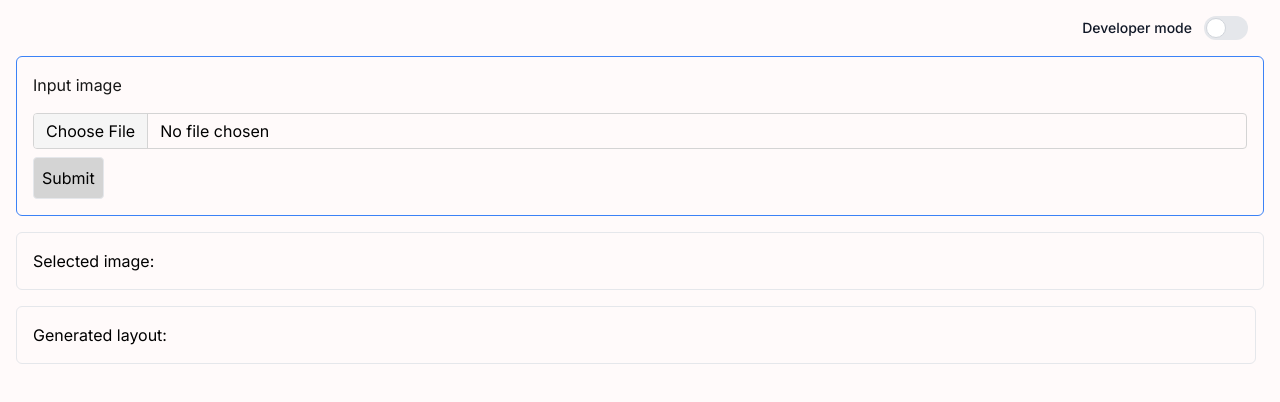
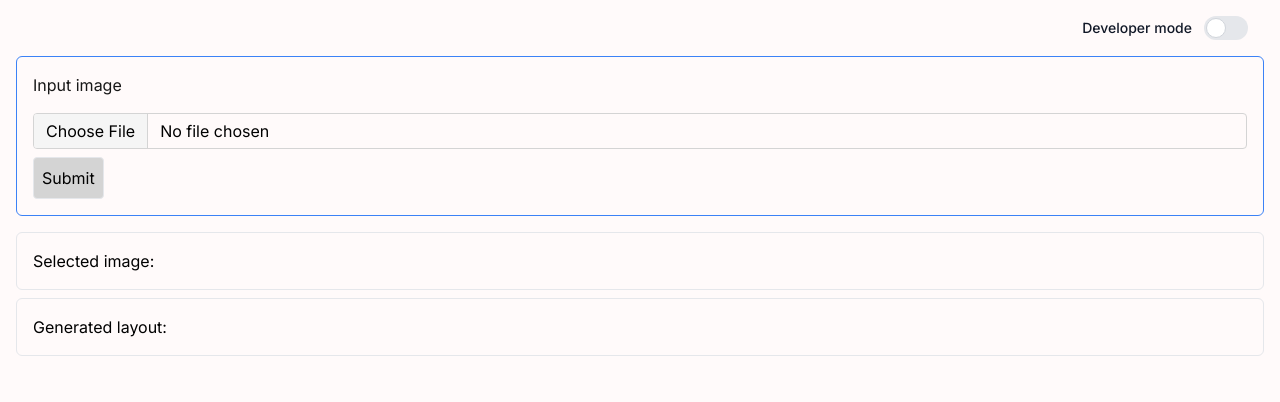
Before and after one commit to Eljowe/research-project-in-hci, a Next.js app: page / in a window 1280 px wide. Shown: the top 402 px of the page. Built offline with nearby package versions, Linux system fonts and the light colour scheme.

Commit message:
Refactor page layout styles

```diff
--- a/app/page.tsx
+++ b/app/page.tsx
@@ -316,9 +316,9 @@ export default function Home() {
             />
           ) : null}
         </div>
-        <div className="flex w-full flex-wrap justify-center">
+        <div className="flex w-full flex-wrap justify-center gap-2">
           <div
-            className={`m-2 ml-0 flex ${useIterativePrompt ? "w-[calc(50%-4px)]" : "w-full"} min-w-[350px] flex-col rounded-md border p-4`}
+            className={`ml-0 flex ${useIterativePrompt ? "w-full md:w-[calc(50%-4px)]" : "w-full"} min-w-[350px] flex-col rounded-md border p-4`}
           >
             <p>Generated layout:</p>
             {generatedOutput && (
@@ -326,7 +326,7 @@ export default function Home() {
             )}
           </div>
           {useIterativePrompt && (
-            <div className="my-2 flex w-[calc(50%-4px)] min-w-[350px] flex-col rounded-md border p-4">
+            <div className="flex w-full min-w-[350px] flex-col rounded-md border p-4 md:w-[calc(50%-4px)]">
               <p>Iterative layout:</p>
               {iterativeOutput && (
                 <div className="mt-4" dangerouslySetInnerHTML={{ __html: purify.sanitize(iterativeOutput) }} />
```
